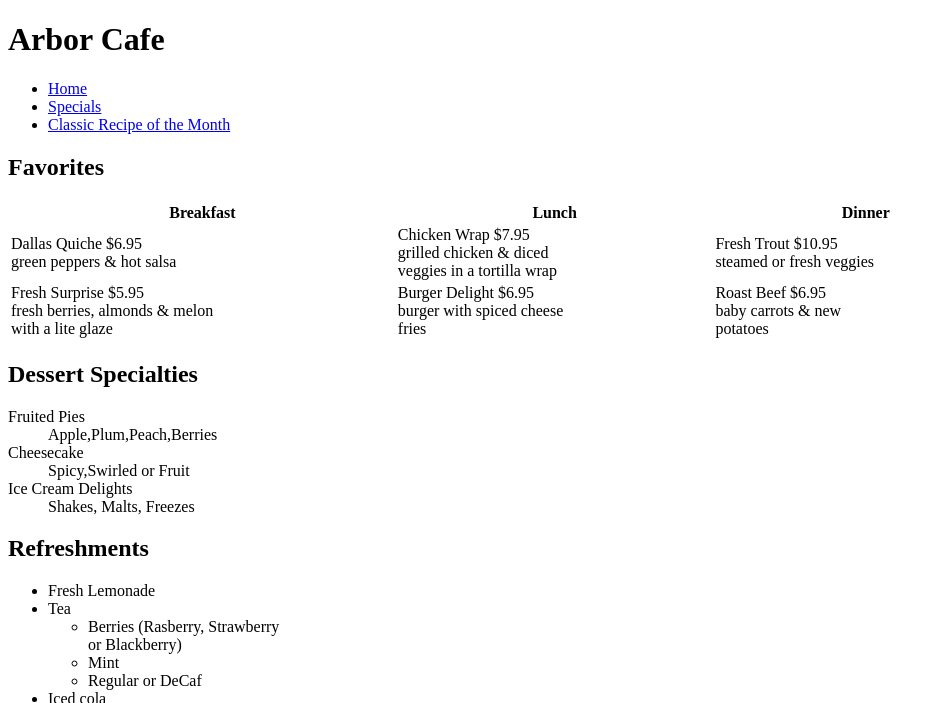
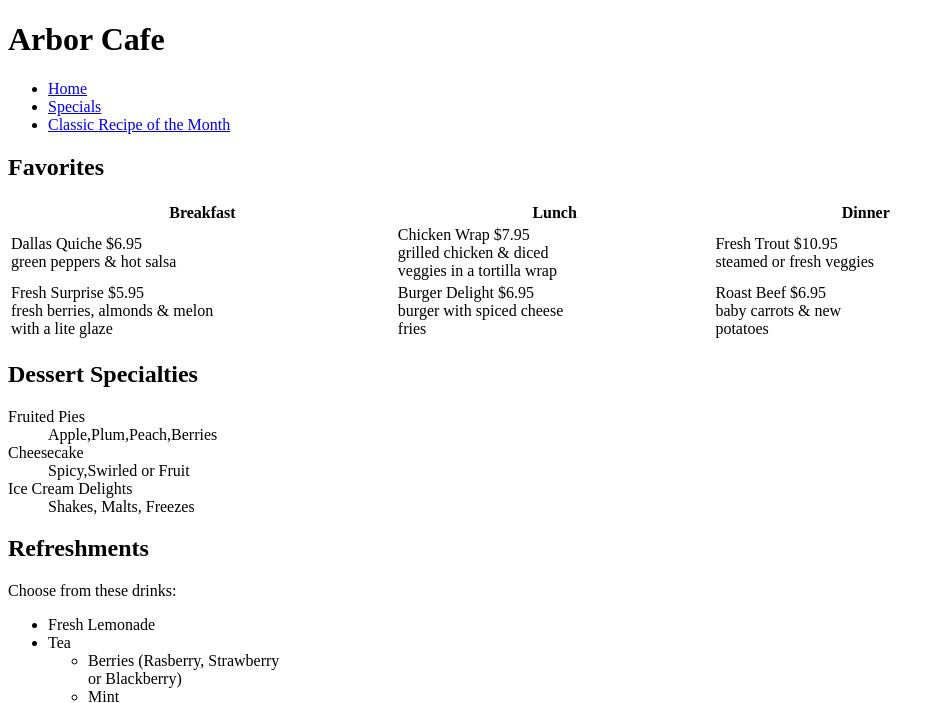
Before and after one commit to JessicaGlover/JessicaGlover.github.io, a plain HTML site: page arbor/specials.html in a window 1280 px wide. Shown: the top 703 px of the page, without its empty margins (0-945 px from the left). Drawn offline with Linux system fonts and the light colour scheme.

Commit message:
Update specials.html

```diff
--- a/arbor/specials.html
+++ b/arbor/specials.html
@@ -60,7 +60,7 @@
 </dl>
 
 <h2>Refreshments</h2>
-
+<p> Choose from these drinks:</p>
 <ul>
   <li>Fresh Lemonade</li>
   <li>Tea</li>
@@ -77,6 +77,7 @@
   <li>Apple Cider</li>
 
 </ul>
+
 
         </article>
          </section>
```
